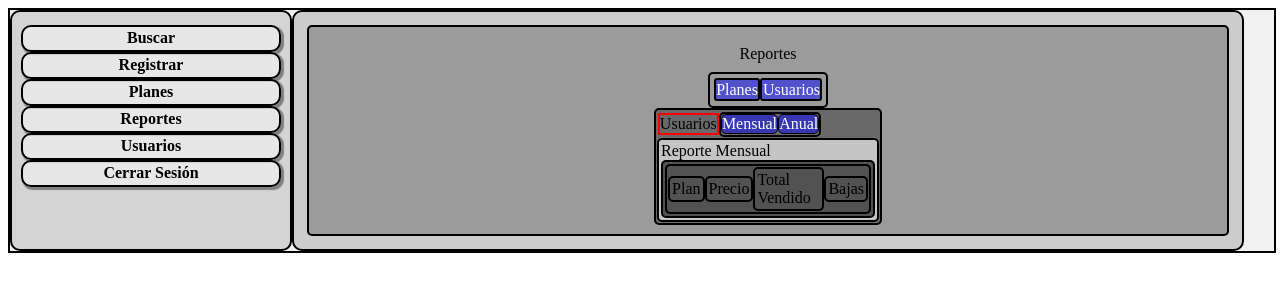
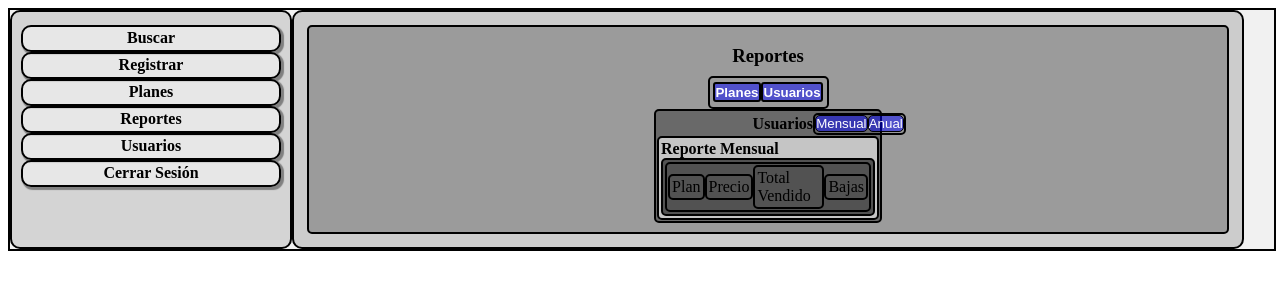
Before and after one commit to FeliBerrutti/velCRM, a Vue app: page /reports in a window 1280 px wide. Shown: the top 300 px of the page. Built offline with nearby package versions, Linux system fonts and the light colour scheme.

Commit message:
fix semantic reports

```diff
--- a/src/views/Reports.vue
+++ b/src/views/Reports.vue
@@ -1,83 +1,84 @@
 <template>
     <div id="reportsViewContainer">
-        <div id="reportsTitle">Reportes</div>
+        <h3>Reportes</h3>
         <div id="reportsContentOption">
-            <div class="reportsContentOptionLabel"
-                @click="handleClickReportsOptionPlans">Planes</div>
-            <div class="reportsContentOptionLabel"
-                @click="handleClickReportsOptionUsers">Usuarios</div>
+            <button @click="handleClickReportsOptionPlans"><b>Planes</b></button>
+            <button @click="handleClickReportsOptionUsers"><b>Usuarios</b></button>
         </div>
         <!-- PLANES -->
         <div id="reportsContentContainer"
         v-if="isPlansReportVisible">
             <div class="reportsContentHeader">
-                <div class="reportsContentTitle">PLANES</div>
+                <h4>PLANES</h4>
                 <div class="reportsContentDate">
-                    <div class="reportsContentDateOption"
-                        @click="handleClickViewPlanMensual">Mensual</div>
-                    <div class="reportsContentDateOption"
-                        @click="handleClickViewPlanAnual">Anual</div>
+                    <button @click="handleClickViewPlanMensual">Mensual</button>
+                    <button @click="handleClickViewPlanAnual">Anual</button>
                 </div>
             </div>
             <!-- PLANES MENSUAL -->
             <div class="reportContentBody"
                     v-if="isPlanMensualVisible">
-                <div class="reportContentBodyTitle">Reporte Mensual</div>
+                <h4>Reporte Mensual</h4>
                 <div class="reportContentBodyContainer">
                     <div class="reportContent">
-                        <div class="reportContentValue"
+                        <span
                         v-for="(x, index) in reportContentList"
-                            :key="index">{{ x }}</div>
+                        :key="index">
+                            {{ x }}
+                        </span>
                     </div>
                 </div>
             </div>
             <!-- PLANES ANUAL -->
             <div class="reportContentBody"
                 v-if="isPlanAnualVisible">
-                <div class="reportContentBodyTitle">Reporte Anual</div>
+                <h4>Reporte Anual</h4>
                 <div class="reportContentBodyContainer">
                     <div class="reportContent">
-                        <div class="reportContentValue"
+                        <span
                         v-for="(x, index) in reportContentList"
-                            :key="index">{{ x }}</div>
+                        :key="index">
+                            {{ x }}
+                        </span>
                     </div>
                 </div>
             </div>
         </div>
-        <!-- TODO -->
         <!-- USUARIOS -->
         <div id="reportsContentContainer"
             v-if="isUsersReportVisible">
             <div class="reportsContentHeader">
-                <div class="reportsContentTitle">Usuarios</div>
+                <h4>Usuarios</h4>
                 <div class="reportsContentDate">
-                    <div class="reportsContentDateOption"
-                        @click="handleClickViewUserMensual">Mensual</div>
-                    <div class="reportsContentDateOption"
-                        @click="handleClickViewUserAnual">Anual</div>
+                    <button @click="handleClickViewUserMensual">Mensual</button>
+                    <button @click="handleClickViewUserAnual">Anual</button>
                 </div>
             </div>
             <!-- USUARIOS MENSUAL -->
             <div class="reportContentBody"
             v-if="isUserMensualVisible">
-                <div class="reportContentBodyTitle">Reporte Mensual</div>
+                <h4>Reporte Mensual</h4>
                 <div class="reportContentBodyContainer">
                     <div class="reportContent">
-                        <div class="reportContentValue"
+                        <span
                         v-for="(x, index) in reportContentList"
-                            :key="index">{{ x }}</div>
+                        :key="index">
+                            {{ x }}
+                    </span>
                     </div>
                 </div>
             </div>
             <!-- USUARIOS ANUAL -->
             <div class="reportContentBody"
                 v-if="isUserAnualVisible">
-                <div class="reportContentBodyTitle">Reporte Anual</div>
+                <h4>Reporte Anual</h4>
                 <div class="reportContentBodyContainer">
                     <div class="reportContent">
-                        <div class="reportContentValue"
+                        <span
                         v-for="(x, index) in reportContentList"
-                            :key="index">{{ x }}</div>
+                        :key="index">
+                            {{ x }}
+                        </span>
                     </div>
                 </div>
             </div>
@@ -95,15 +96,15 @@
         display: flex;
         flex-direction: column;
         align-items: center;
-    }
-
-    #reportsTitle{
+        h3{
             width: 15%;
             padding: 1%;
             display: flex;
             flex-direction: column;
             align-items: center;
             justify-content: center;
+            margin: 0;
+        }
     }
 
     #reportsContentOption{
@@ -114,14 +115,13 @@
         flex-direction: row;
         align-items: center;
         justify-content: center;
-    }
-
-    .reportsContentOptionLabel{
+        button{
             border: 2px solid black;
             border-radius: 3px;
             padding: 0.5%;
             background-color: rgba(0, 0, 255, 0.477);
             color: white;
+        }
     }
 
     #reportsContentContainer{
@@ -136,10 +136,10 @@
         display: flex;
         flex-direction: row;
         align-items: center;
+        h4{
+            margin: 0;
+            margin-left: 43%;
         }
-
-    .reportsContentTitle{
-        border: 2px solid red;
     }
 
     .reportsContentDate{
@@ -150,9 +150,7 @@
         flex-direction: row;
         align-items: center;
         justify-content: center;
-    }
-
-    .reportsContentDateOption{
+        button{
             border: 1.5px solid black;
             border-radius: 5px;
             padding: 0.1%;
@@ -163,12 +161,16 @@
             background-color: rgba(0, 0, 255, 0.477);
             color: white;
         }
+    }
 
     .reportContentBody{
         border: 2px solid black;
         border-radius: 5px;
         padding: 1%;
         background-color: rgba(220,220,220,0.8);
+        h4{
+            margin: 0;
+        }
     }
 
     .reportContentBodyContainer{
@@ -186,6 +188,11 @@
         flex-direction: row;
         align-items: center;
         justify-content: center;
+        span{
+            border: 2px solid black;
+            border-radius: 5px;
+            padding: 1%;
+        }
     }
 
     .reportContentValue{
@@ -200,11 +207,10 @@
             max-width: 140px;
             min-height: 30px;
             max-height: 30px;
-        }
-
-        .reportsContentOptionLabel{
+            button{
                 min-width: 68px;
                 max-width: 68px;
+            }
         }
 
         #reportsContentContainer{
@@ -238,23 +244,18 @@
             max-width: 520px;
         }
 
-        .reportsContentTitle{
-            margin-left: 45%;
-        }
-
         .reportsContentDate{
             margin-left: 18%;
             min-width: 140px;
             max-width: 140px;
             min-height: 25px;
             max-height: 25px;
-        }
-
-        .reportsContentDateOption{
+            button{
                 min-width: 60px;
                 max-width: 60px;
                 min-height: 20px;
                 max-height: 20px;
+            }
         }
 
         .reportContentBody{
@@ -278,6 +279,12 @@
             max-height: 30px;
             min-width: 525px;
             max-width: 525px;
+            span{
+                min-height: 17px;
+                max-height: 17px;
+                min-width: 50px;
+                margin: 1%;
+            }
         }
 
         .reportContentValue{
```
Lines whose indentation alone changed are shown as unchanged.
